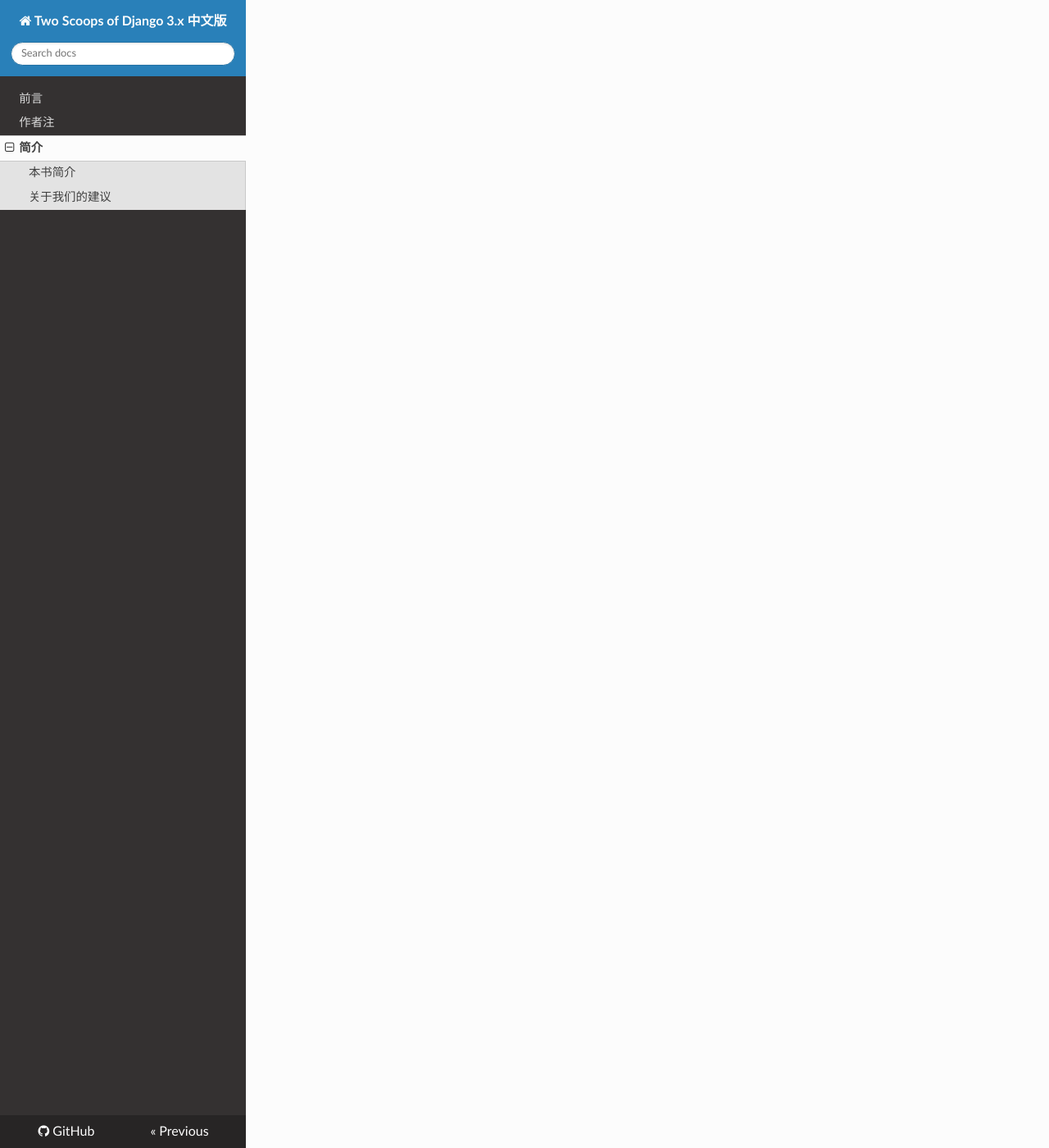
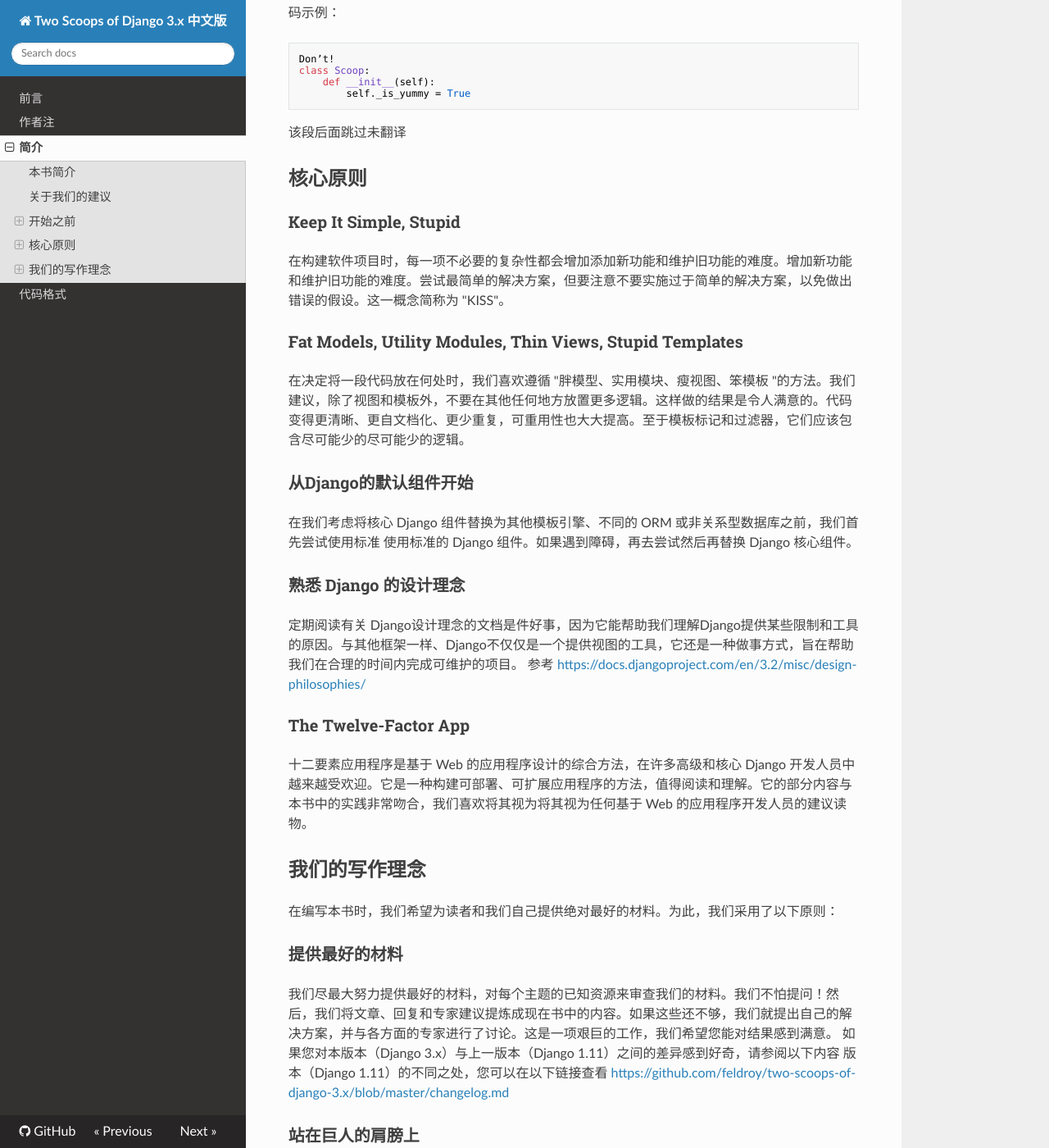
Before and after one commit to caoqianming/django3x-best-practice, an MkDocs documentation site: the page built from docs/information.md, in a window 1280 px wide and 1400 px high, scrolled down 1952 px. Shown: the whole window at 82% size. Built offline with MkDocs 1.6.1, drawn with Linux system fonts in a browser that asks for light colours; nearby versions of some CDN libraries; some of the changed text lies outside the part shown.

Commit message:
feat: 简介部分完成

````diff
--- a/docs/information.md
+++ b/docs/information.md
@@ -21,4 +21,65 @@
 
 <https://github.com/feldroy/two-scoops-of-django-3.x/issues>
 
-请不要犹豫，告诉我们哪些地方可以改进。我们将积极采纳您的反馈意见
+请不要犹豫，告诉我们哪些地方可以改进。我们将积极采纳您的反馈意见。
+## 开始之前
+本书不是教程。如果您是 Django 的新手，本书会对您有所帮助，但大部分内容会对您构成挑战。要充分使用本书，您应了解 Python 编程语言，并至少阅读过官方的 Django 教程、整个 Django 速成教程 (feldroy.com/products/django-crash-course) 或其他类似的入门资源。具有面向对象编程的经验也非常有用。
+### 适用范围
+本书与 Django 3.x 系列配合良好，与 Django 2.2 等配合较差。尽管我们不保证功能上的兼容性，但至少本书大部分内容在 Django 1.0 之后的每个版本中都是适用的。
+
+至于 Python 版本，本书在 Python 3.8 上进行了测试。大多数代码示例应该可以在Python 3.7.x或3.6.x上工作。但低于这个版本的应该就不行了。
+### 每章内容相对独立
+与每章都建立在前一章项目基础上的教程和演练书籍不同，我们在编写本书时有意让每章都相对独立。
+
+我们这样做的目的是为了让你在工作中需要时，可以轻松参考有关特定主题的章节。
+
+每章中的示例完全独立。它们并不打算合并成一个项目，也不是教程。请将它们视为有用的、独立的片段，以说明并帮助解决各种编码问题。
+### 本书使用的约定
+以下代码示例贯穿全书：
+```python
+class Scoop:
+    def __init__(self):
+        self._is_yummy = True
+```
+为了使这些代码段保持紧凑，我们有时会违反 PEP 8 中关于注释和行距的约定。代码示例在
+<https://github.com/feldroy/two-scoops-of-django-3.x>
+
+特殊的 "不要这样做！"代码块，如下面的代码块，表示您应该避免的不良代码示例
+应避免的不良代码示例：
+```python
+Don’t!
+class Scoop:
+    def __init__(self):
+        self._is_yummy = True
+```
+该段后面跳过未翻译
+## 核心原则
+### Keep It Simple, Stupid
+在构建软件项目时，每一项不必要的复杂性都会增加添加新功能和维护旧功能的难度。增加新功能和维护旧功能的难度。尝试最简单的解决方案，但要注意不要实施过于简单的解决方案，以免做出错误的假设。这一概念简称为 "KISS"。
+### Fat Models, Utility Modules, Thin Views, Stupid Templates
+在决定将一段代码放在何处时，我们喜欢遵循 "胖模型、实用模块、瘦视图、笨模板 "的方法。我们建议，除了视图和模板外，不要在其他任何地方放置更多逻辑。这样做的结果是令人满意的。代码变得更清晰、更自文档化、更少重复，可重用性也大大提高。至于模板标记和过滤器，它们应该包含尽可能少的尽可能少的逻辑。
+### 从Django的默认组件开始
+在我们考虑将核心 Django 组件替换为其他模板引擎、不同的 ORM 或非关系型数据库之前，我们首先尝试使用标准 使用标准的 Django 组件。如果遇到障碍，再去尝试然后再替换 Django 核心组件。
+### 熟悉 Django 的设计理念
+定期阅读有关 Django设计理念的文档是件好事，因为它能帮助我们理解Django提供某些限制和工具的原因。与其他框架一样、Django不仅仅是一个提供视图的工具，它还是一种做事方式，旨在帮助我们在合理的时间内完成可维护的项目。
+参考 <https://docs.djangoproject.com/en/3.2/misc/design-philosophies/>
+### The Twelve-Factor App
+十二要素应用程序是基于 Web 的应用程序设计的综合方法，在许多高级和核心 Django 开发人员中越来越受欢迎。它是一种构建可部署、可扩展应用程序的方法，值得阅读和理解。它的部分内容与本书中的实践非常吻合，我们喜欢将其视为将其视为任何基于 Web 的应用程序开发人员的建议读物。
+## 我们的写作理念
+在编写本书时，我们希望为读者和我们自己提供绝对最好的材料。为此，我们采用了以下原则：
+### 提供最好的材料
+我们尽最大努力提供最好的材料，对每个主题的已知资源来审查我们的材料。我们不怕提问！然后，我们将文章、回复和专家建议提炼成现在书中的内容。如果这些还不够，我们就提出自己的解决方案，并与各方面的专家进行了讨论。这是一项艰巨的工作，我们希望您能对结果感到满意。
+如果您对本版本（Django 3.x）与上一版本（Django 1.11）之间的差异感到好奇，请参阅以下内容
+版本（Django 1.11）的不同之处，您可以在以下链接查看
+<https://github.com/feldroy/two-scoops-of-django-3.x/blob/master/changelog.md>
+### 站在巨人的肩膀上
+虽然我们对自己的工作表示肯定并承担责任，但本书中介绍的所有做法不完全是我们自己的实践。
+如果没有构成 Django、Python 和通用开源软件社区的所有才华横溢、富有创造力和慷慨大方的开发人员，本书就不会存在。我们坚信，我们应该感谢那些曾经教过我们、指导过我们以及为我们提供信息的人，我们将尽最大努力给予他们应得的荣誉。我们已经尽了最大努力，在该归功的地方归功。
+### 倾听读者和评论者的意见
+在本书的前几版中，我们收到了大量的反馈意见，这些意见来自名副其实的读者和审稿人的大量反馈意见。这让我们大大提高了本书的质量。
+现在，本书的质量达到了我们希望达到但从未达到的水平。
+作为回报，我们在书后分享了我们的功劳，并将继续努力
+通过改善世界各地开发人员的生活来回报社会。
+此外，在书的末尾有一个链接，可以在亚马逊上为本书留言评论。这样做可以帮助其他人做出明智的决定，决定这本书是否适合他们。
+
+该段后面跳过未翻译
--- a/mkdocs.yml
+++ b/mkdocs.yml
@@ -6,7 +6,8 @@ repo_url: https://github.com/caoqianming/django3x-best-practice
 remote_branch: main
 edit_uri: 'edit/main/docs/'
 
-# nav:
-#   - 首页: 'index.md'
-#   - 作者注: 'authors_notes.md'
-#   - 简介: 'information.md'
+nav:
+  - 前言: 'index.md'
+  - 作者注: 'authors_notes.md'
+  - 简介: 'information.md'
+  - 代码格式: 'coding_style.md'
````
Also changed, not shown: docs/authors_notes.md (+0 -1 lines), docs/coding_style.md (added, +18 -0 lines), docs/index.md (+0 -2 lines).
